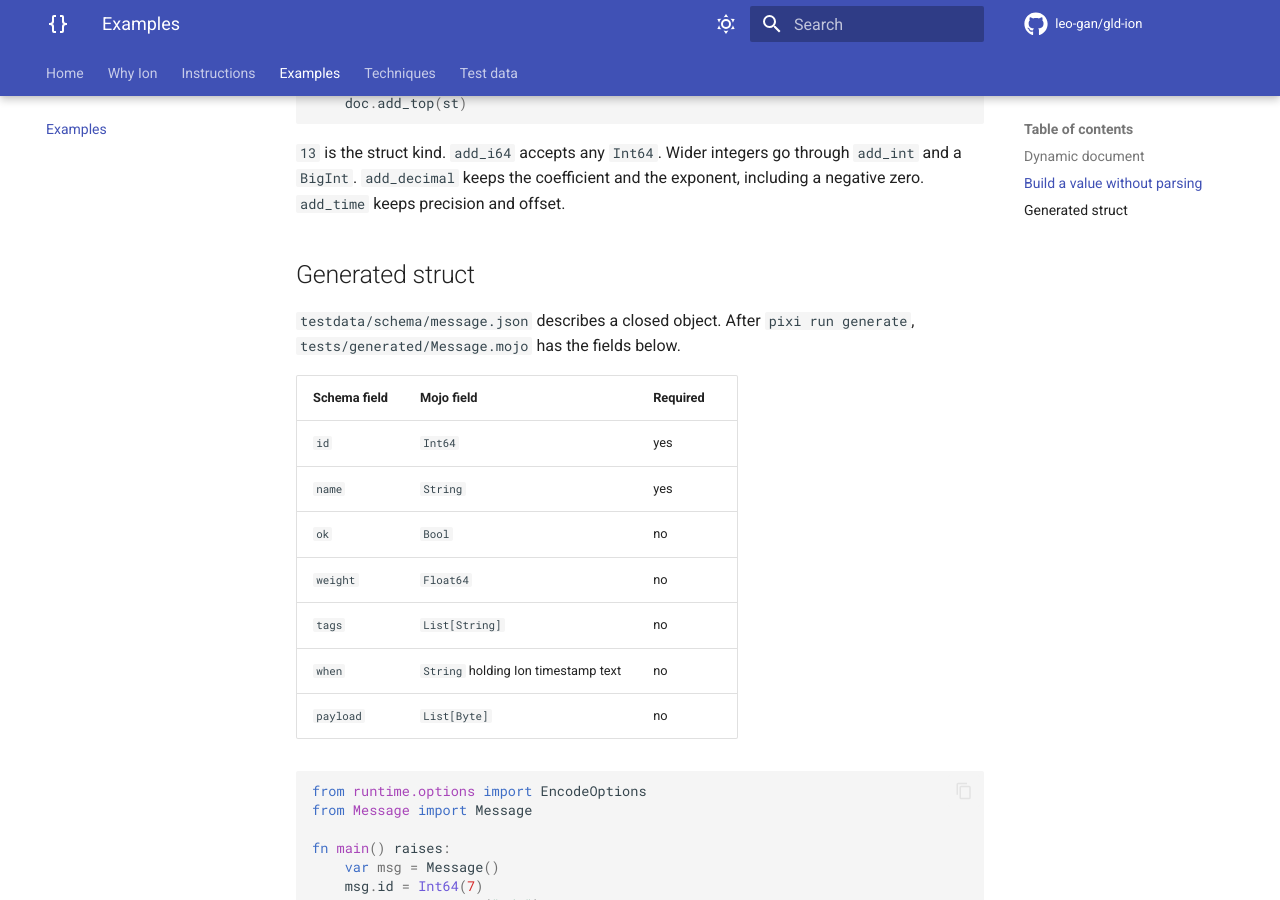
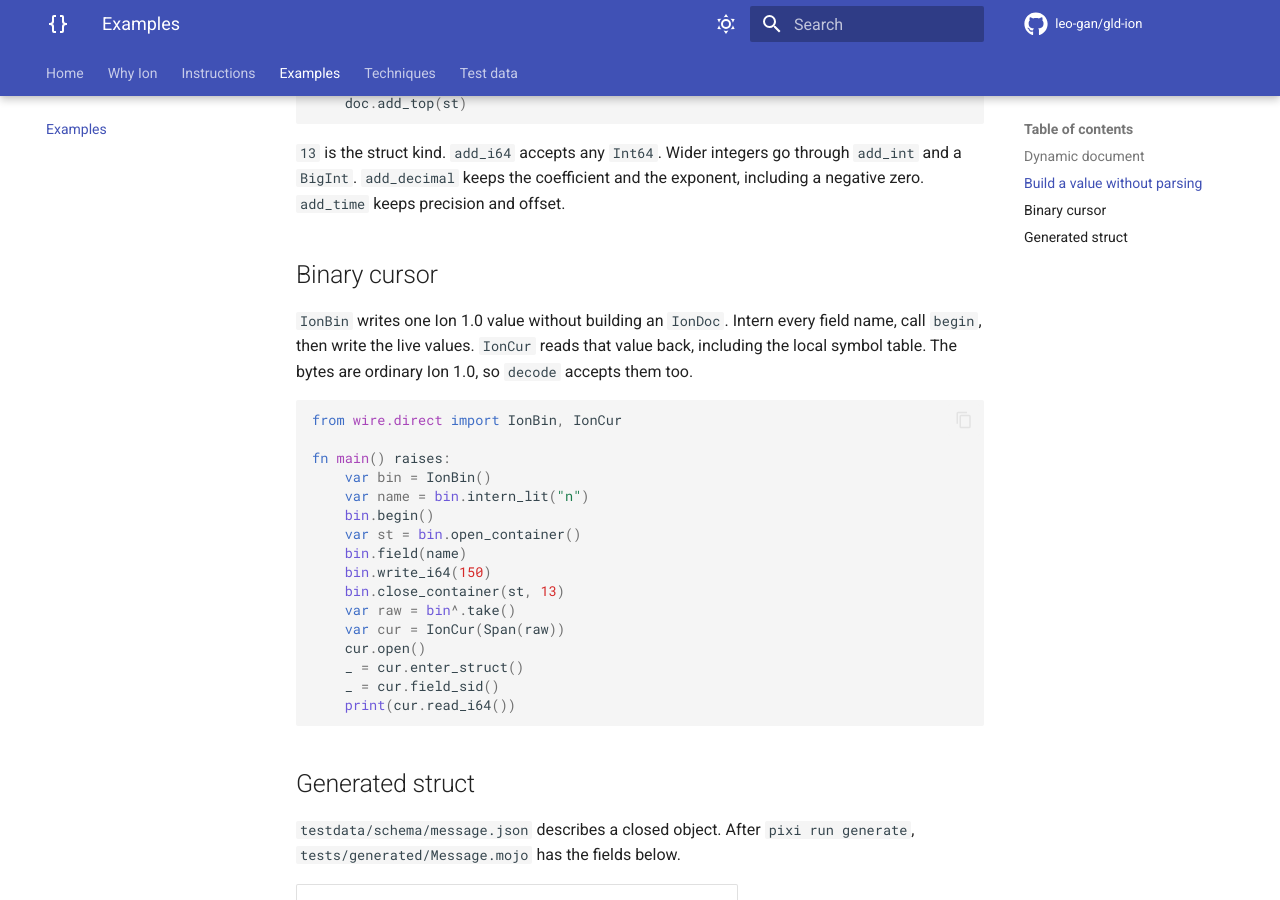
Before and after one commit to leo-gan/gld-ion, an MkDocs documentation site: the page built from docs/examples.md, in a window 1280 px wide and 900 px high, scrolled down 909 px. Built offline with MkDocs 1.6.1 and Material for MkDocs 9.7.7, drawn with Linux system fonts in a browser that asks for light colours; comment, search, counter and statistics services are not loaded.

Commit message:
Write Ion structs with a binary cursor. (#5)
IonBin emits Ion 1.0 binary for structs, lists, bools, ints, float64, and strings without an IonDoc. Container lengths are patched in place. IonCur reads that value back, and the bytes still decode with the general parser.

````diff
--- a/docs/examples.md
+++ b/docs/examples.md
@@ -47,6 +47,32 @@ fn main() raises:
 through `add_int` and a `BigInt`. `add_decimal` keeps the coefficient and the
 exponent, including a negative zero. `add_time` keeps precision and offset.
 
+## Binary cursor
+
+`IonBin` writes one Ion 1.0 value without building an `IonDoc`. Intern every
+field name, call `begin`, then write the live values. `IonCur` reads that
+value back, including the local symbol table. The bytes are ordinary Ion 1.0,
+so `decode` accepts them too.
+
+```mojo
+from wire.direct import IonBin, IonCur
+
+fn main() raises:
+    var bin = IonBin()
+    var name = bin.intern_lit("n")
+    bin.begin()
+    var st = bin.open_container()
+    bin.field(name)
+    bin.write_i64(150)
+    bin.close_container(st, 13)
+    var raw = bin^.take()
+    var cur = IonCur(Span(raw))
+    cur.open()
+    _ = cur.enter_struct()
+    _ = cur.field_sid()
+    print(cur.read_i64())
+```
+
 ## Generated struct
 
 `testdata/schema/message.json` describes a closed object. After `pixi run
````
Also changed, not shown: 2 other files.
